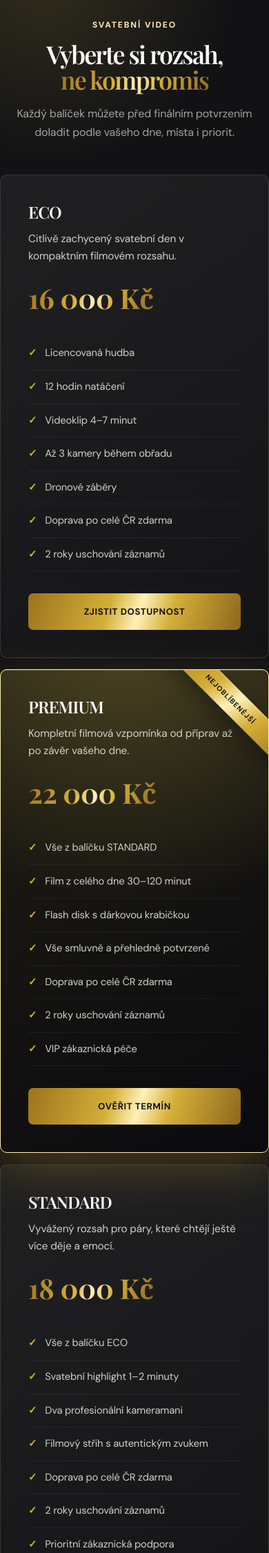
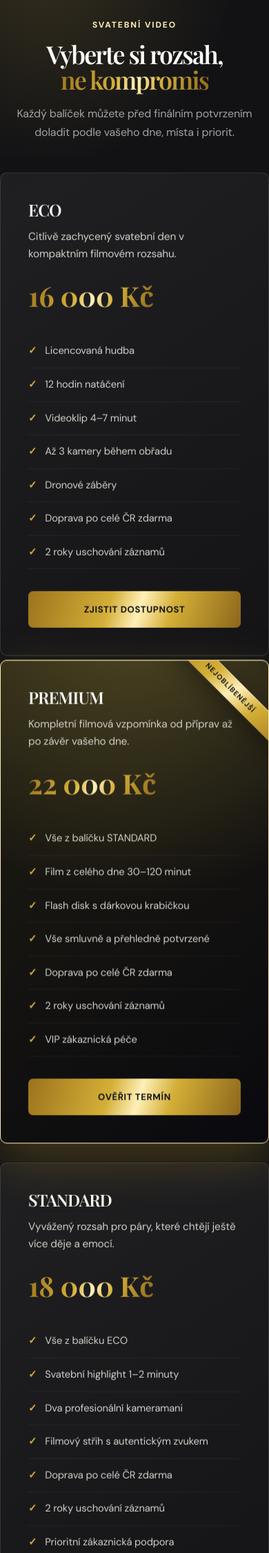
Before and after one commit to ivanovgeno/ivproduction, a PHP site: page /svatby.html in a window 390 px wide. Shown: the part 3459-5710 px from the top of the page at 69% size. Run offline with PHP 8.4, Linux system fonts and the light colour scheme; some web fonts are replaced.

Commit message:
Elevate wedding package cards and center premium sash

```diff
--- a/packages-renderer.js
+++ b/packages-renderer.js
@@ -15,7 +15,10 @@
 
         if (item.popular) {
             card.classList.add('featured', 'is-popular');
-            card.appendChild(textElement('div', 'package-popular-ribbon', item.popularLabel || 'Nejoblíbenější'));
+            var ribbon = document.createElement('div');
+            ribbon.className = 'package-popular-ribbon';
+            ribbon.appendChild(textElement('span', 'package-popular-ribbon__text', item.popularLabel || 'Nejoblíbenější'));
+            card.appendChild(ribbon);
         }
 
         if (item.partner) {
--- a/packages.css
+++ b/packages.css
@@ -66,6 +66,11 @@
 .package-card {
     display: flex;
     flex-direction: column;
+    transform: translateY(-0.45rem);
+}
+
+.package-card:hover {
+    transform: translateY(-0.75rem);
 }
 
 .package-card .pricing-name {
@@ -132,13 +137,13 @@
         linear-gradient(145deg, rgba(32, 29, 19, 0.98), rgba(10, 10, 15, 0.98));
     border-color: var(--gold-shine, #ffe55c);
     box-shadow: 0 1.5rem 4.5rem rgba(201, 162, 39, 0.28), inset 0 1px 0 rgba(255, 244, 184, 0.16);
-    transform: translateY(-0.55rem);
+    transform: translateY(-1.45rem);
     z-index: 2;
 }
 
 .pricing-card.is-popular:hover {
     box-shadow: 0 1.5rem 4.5rem rgba(201, 162, 39, 0.28), inset 0 1px 0 rgba(255, 244, 184, 0.16);
-    transform: translateY(-0.55rem);
+    transform: translateY(-1.45rem);
 }
 
 /* Replace the old badge with a prominent premium corner sash. */
@@ -151,13 +156,13 @@
     background: var(--gradient, linear-gradient(135deg, #8b6914, #ffe55c, #8b6914));
     box-shadow: 0 0.65rem 1.8rem rgba(0, 0, 0, 0.32), inset 0 1px 0 rgba(255, 255, 255, 0.5);
     color: var(--dark, #0a0a0f);
-    display: inline-flex;
+    display: grid;
     font-size: 0.64rem;
     font-weight: 900;
-    justify-content: center;
     letter-spacing: 0.1em;
     padding: 0.66rem 0.5rem;
     position: absolute;
+    place-items: center;
     right: -5.05rem;
     text-align: center;
     top: 1.52rem;
@@ -167,6 +172,14 @@
     white-space: nowrap;
     width: 17rem;
     z-index: 3;
+}
+
+.package-popular-ribbon__text {
+    display: block;
+    line-height: 1;
+    text-align: center;
+    transform: translateX(0);
+    width: 100%;
 }
 
 .pricing-card.is-popular:hover .package-popular-ribbon {
@@ -206,7 +219,19 @@
     }
 
     .pricing-card.is-popular {
-        transform: none;
+        transform: translateY(-0.85rem);
+    }
+
+    .pricing-card.is-popular:hover {
+        transform: translateY(-0.85rem);
+    }
+
+    .package-card {
+        transform: translateY(-0.2rem);
+    }
+
+    .package-card:hover {
+        transform: translateY(-0.2rem);
     }
 
     .package-description {
```
